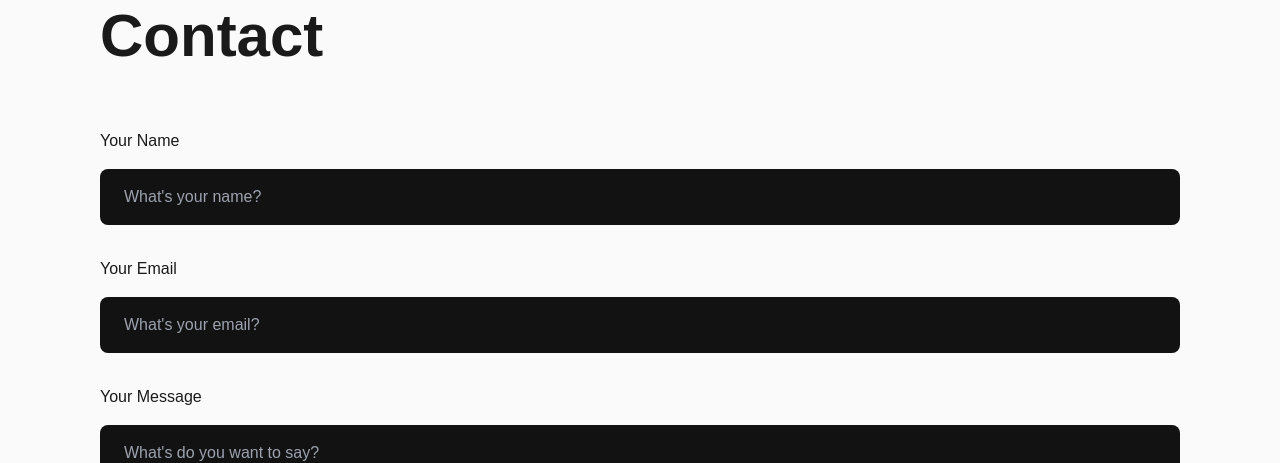
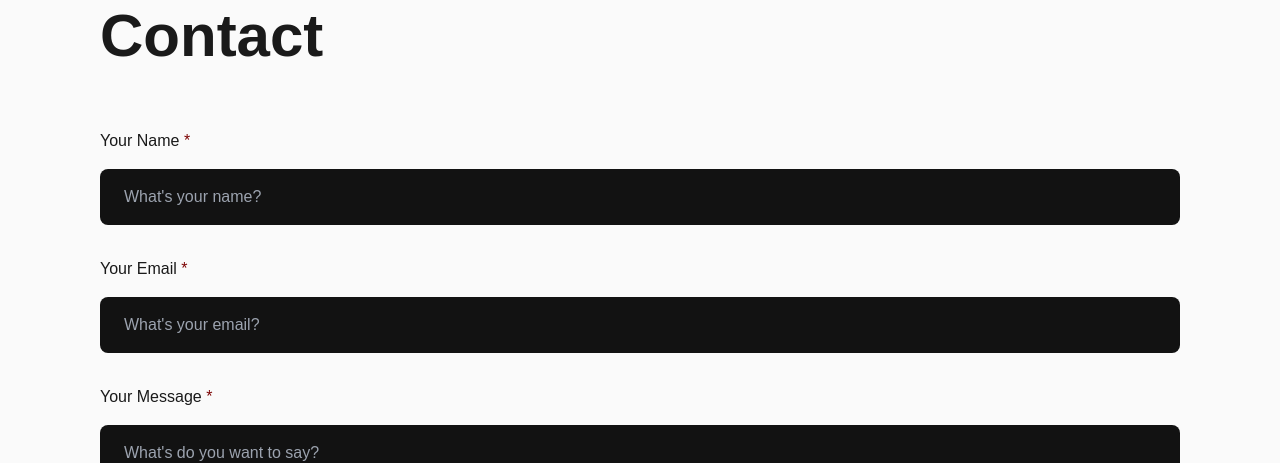
Before and after one commit to sshutter/3D_personalPortfolio, a React (Vite) app: page / in a window 1280 px wide. Shown: the part 4540-5003 px from the top of the page. Built offline with nearby package versions, Linux system fonts and the light colour scheme; a web font is replaced by a local one.

Commit message:
make all input required

```diff
--- a/src/components/Contact.jsx
+++ b/src/components/Contact.jsx
@@ -76,7 +76,9 @@ const Contact = () => {
           className="mt-12 flex flex-col gap-8"
         >
           <label className="flex flex-col">
-            <span className="text-secondary font-medium mb-4">Your Name</span>
+            <span className="text-secondary font-medium mb-4">
+              Your Name <a className="text-[#7c0404]">*</a>
+            </span>
             <input
               type="text"
               name="name"
@@ -84,10 +86,13 @@ const Contact = () => {
               onChange={handleChange}
               placeholder="What's your name?"
               className="bg-tertiary py-4 px-6 placeholder:text-fifth text-primary rounded-lg outlined-none border-none font-medium"
+              required
             />
           </label>
           <label className="flex flex-col">
-            <span className="text-secondary font-medium mb-4">Your Email</span>
+            <span className="text-secondary font-medium mb-4">
+              Your Email <a className="text-[#7c0404]">*</a>
+            </span>
             <input
               type="email"
               name="email"
@@ -95,11 +100,12 @@ const Contact = () => {
               onChange={handleChange}
               placeholder="What's your email?"
               className="bg-tertiary py-4 px-6 placeholder:text-fifth text-primary rounded-lg outlined-none border-none font-medium"
+              required
             />
           </label>
           <label className="flex flex-col">
             <span className="text-secondary font-medium mb-4">
-              Your Message
+              Your Message <a className="text-[#7c0404]">*</a>
             </span>
             <textarea
               rows="7"
@@ -108,6 +114,7 @@ const Contact = () => {
               onChange={handleChange}
               placeholder="What's do you want to say?"
               className="bg-tertiary py-4 px-6 placeholder:text-fifth text-primary rounded-lg outlined-none border-none font-medium"
+              required
             />
           </label>
           <button
```
